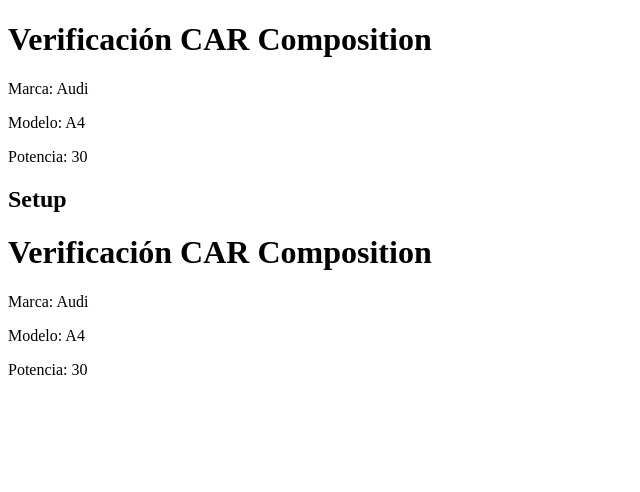
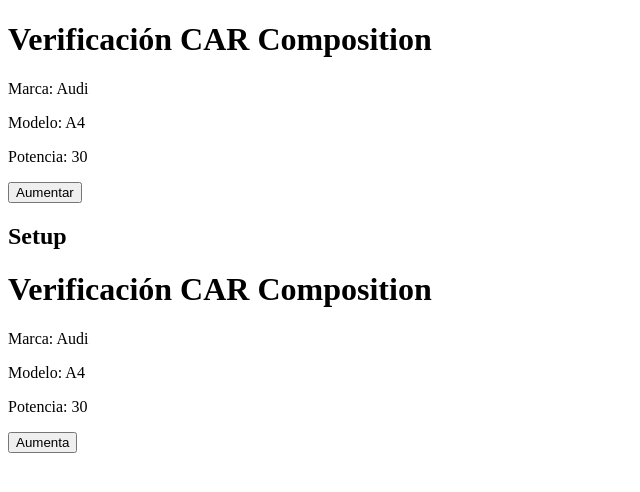
Before and after one commit to jugiros/started-vue-3, a Vue app: page / in a window 1280 px wide. Shown: the top 492 px of the page, without its empty margins (0-640 px from the left). Built offline with nearby package versions, Linux system fonts and the light colour scheme.

Commit message:
Pasando funciones dentro de un prop.

```diff
--- a/src/App.vue
+++ b/src/App.vue
@@ -2,11 +2,12 @@
   <!--  <car-composition></car-composition>-->
   <!--  <h1>Setup</h1>-->
   <!--  <car-composition-setup></car-composition-setup>-->
-  <car-prop :power="power"></car-prop>
+  <car-prop :power="power" :up-power="upPower"></car-prop>
   <h2>Setup</h2>
-  <car-prop-setup :power="power"></car-prop-setup>
+  <car-prop-setup :power="power" :up-power="upPower"></car-prop-setup>
 </template>
 <script>
+import {ref} from "vue";
 import { defineComponent } from "vue";
 import CarPadre from "@/components/CarProp.vue";
 import CarPropSetup from "@/components/CarPropSetup.vue";
@@ -15,12 +16,17 @@
 // import CarCompositionSetup from "@/components/CarCompositionSetup.vue";
 
 export default defineComponent({
-  components: {CarProp, CarPropSetup },
+  components: { CarProp, CarPropSetup },
   // components: {CarCompositionSetup, CarComposition}
   setup() {
-    let power = "30";
+    let power = ref(30);
+    const upPower = () => {
+      power.value++
+      console.log('Aumentar potencia');
+    }
     return {
       power,
+      upPower
     };
   },
 });
--- a/src/components/CarProp.vue
+++ b/src/components/CarProp.vue
@@ -4,6 +4,7 @@
     <p>Marca: {{ brand }}</p>
     <p>Modelo: {{ model }}</p>
     <p>Potencia: {{ power }}</p>
+    <button @click="testPower">Aumentar</button>
   </div>
 </template>
 <script>
@@ -11,17 +12,27 @@
 export default {
   props: {
     power: {
-      type: String,
-      default: "60",
+      type: Number,
+      default: 60,
+    },
+    upPower: {
+      type: Function,
+      default: () => {
+        return console.log('Prueba de function');
+      }
     },
   },
   setup(props) {
-    console.log(props);
+    console.log('Props: ', props);
     const brand = "Audi";
     const model = "A4";
+    const testPower = () => {
+      props.upPower();
+    }
     return {
       brand,
       model,
+      testPower
     };
   },
 };
--- a/src/components/CarPropSetup.vue
+++ b/src/components/CarPropSetup.vue
@@ -4,6 +4,7 @@
     <p>Marca: {{ brand }}</p>
     <p>Modelo: {{ model }}</p>
     <p>Potencia: {{ props.power }}</p>
+    <button @click="props.upPower">Aumenta</button>
   </div>
 </template>
 <script setup>
@@ -12,11 +13,20 @@
 const model = "A4";
 const props = defineProps({
   power: {
-    type: String,
+    type: Number,
     default: 60,
   },
+  upPower: {
+    type: Function,
+    default: () => {
+      return "Prueba de función";
+    },
+  },
 });
-console.log("Props setup: ", props.power);
+console.log("Props setup: ", props);
+function testPower() {
+  props.upPower();
+}
 </script>
 
 <style lang="scss" scoped></style>
```
